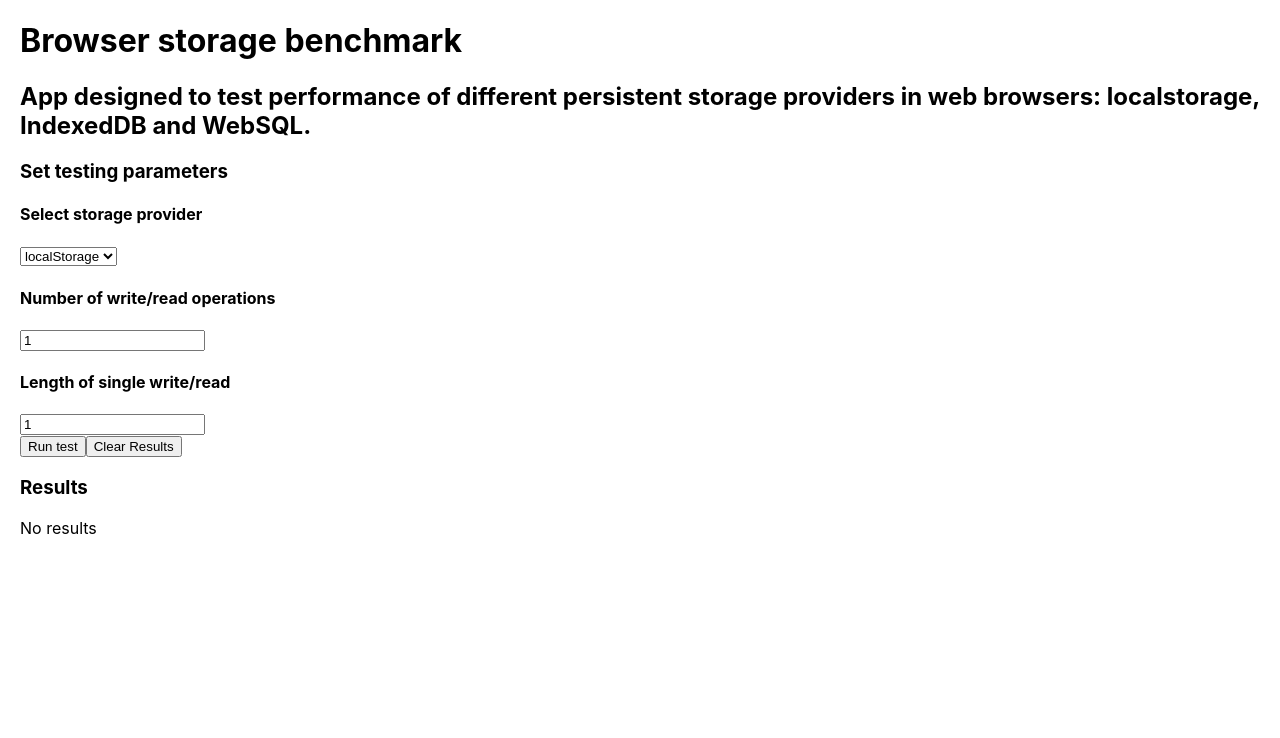
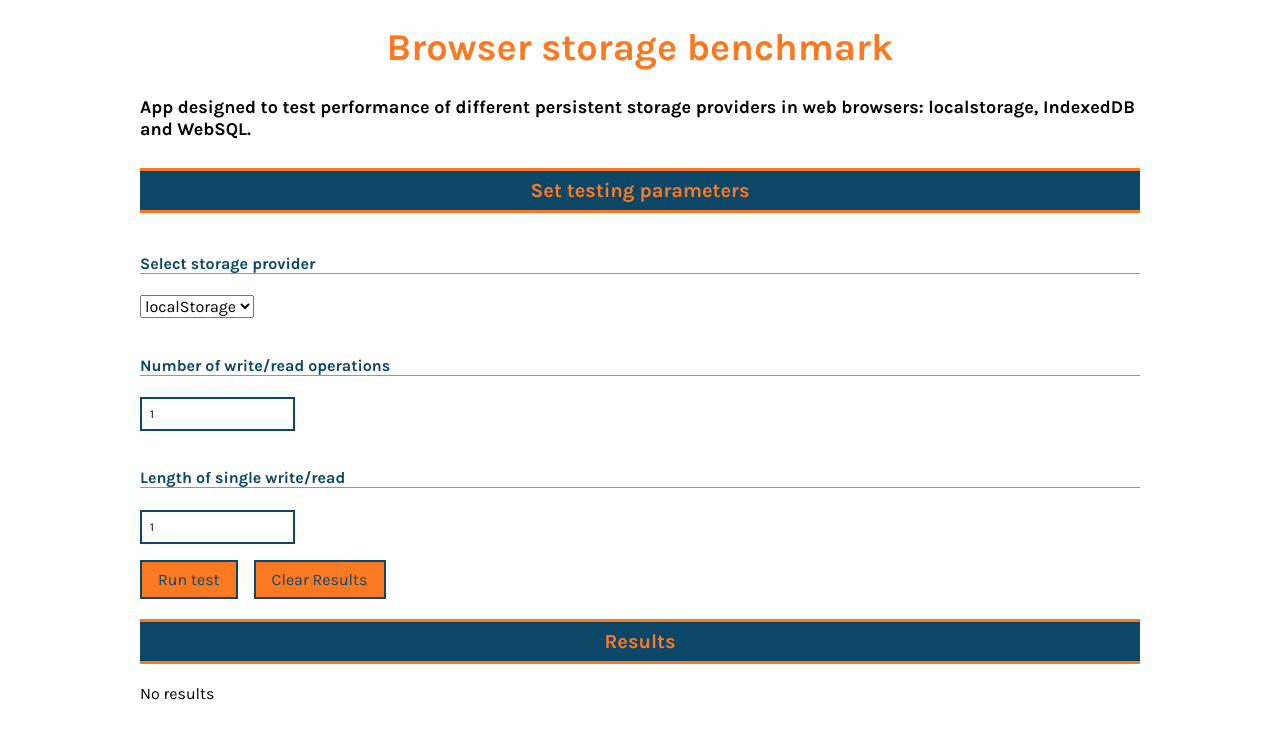
Before and after one commit to jablpiotrek/browser-storage-benchmark, a React (Create React App) app: page / in a window 1280 px wide. Shown: the top 738 px of the page. Built offline with nearby package versions, Linux system fonts and the light colour scheme.

Commit message:
update UI

```diff
--- a/src/App.jsx
+++ b/src/App.jsx
@@ -2,7 +2,7 @@
 import Controls from './components/Controls';
 import Results from './components/Results';
 import Header from './components/Header';
-import './styles/App.scss';
+import './styles/app.scss';
 
 export default class App extends Component {
   constructor(props) {
@@ -39,7 +39,7 @@
   render() {
     const { results, isBusy } = this.state;
     return (
-      <div className="App">
+      <div className="app">
         <Header />
         <Controls
           handleAddResult={this.addResult}
--- a/src/components/Controls.jsx
+++ b/src/components/Controls.jsx
@@ -1,6 +1,8 @@
 import React, { Component } from 'react';
 import PropTypes from 'prop-types';
 import storageBenchmark from '../helpers/storage-benchmark';
+
+import '../styles/controls.scss';
 
 export default class Controls extends Component {
   constructor(props) {
@@ -122,9 +124,11 @@
             onChange={this.handleChange}
             className="controls__input"
           />
-          {errors.number ? errorText(number.min, number.max) : null}
+          <p className="controls__error">
+            {errors.number ? errorText(number.min, number.max) : null}
+          </p>
         </div>
-        <div>
+        <div className="controls__section">
           <h4 className="controls__section-heading">Length of single write/read</h4>
           <input
             type="text"
@@ -133,7 +137,9 @@
             onChange={this.handleChange}
             className="controls__input"
           />
-          {errors.size ? errorText(size.min, size.max) : null}
+          <p className="controls__error">
+            {errors.size ? errorText(size.min, size.max) : null}
+          </p>
         </div>
         <div className="controls__section">
           <button
--- a/src/components/Header.jsx
+++ b/src/components/Header.jsx
@@ -1,10 +1,11 @@
 import React from 'react';
+import '../styles/header.scss';
 
 export default function Header() {
   return (
     <div className="header">
-      <h1>Browser storage benchmark</h1>
-      <h2>
+      <h1 className="header__title">Browser storage benchmark</h1>
+      <h2 className="header__subtitle">
         App designed to test performance of different persistent storage
         providers in web browsers: localstorage, IndexedDB and WebSQL.
       </h2>
--- a/src/components/Results.jsx
+++ b/src/components/Results.jsx
@@ -1,9 +1,11 @@
 import React from 'react';
 import PropTypes from 'prop-types';
 
+import '../styles/results.scss';
+
 function Results(props) {
   const { results, handleDeleteResult } = props;
-  const resultsTable = results.map(result => (
+  const resultsTable = results.slice(0).reverse().map(result => (
     <tr
       key={result.id}
       className="results__table-row"
--- a/src/styles/App.scss
+++ b/src/styles/App.scss
@@ -1,3 +1,14 @@
-.App {
-  margin: 20px;
+@import './globals.scss';
+
+.app {
+  margin: $spacer / 2 $spacer;
+
+  @media screen and (min-width: $screen-medium) {
+    margin: $spacer auto;
+    max-width: 700px;
+  }
+
+  @media screen and (min-width: $screen-large) {
+    max-width: 1000px;
+  }
 }
--- /dev/null
+++ b/src/styles/controls.scss
@@ -0,0 +1,46 @@
+@import './globals.scss';
+
+.controls {
+ &__section {
+   display: flex;
+   flex-wrap: wrap;
+   align-items: center;
+ }
+
+ &__section-heading {
+   width: 100%;
+ }
+
+ &__input {
+  margin: 0 $spacer * 2 0 0;
+ }
+
+ &__section {
+  margin: $spacer * 2 0;
+ }
+
+ &__error {
+  color: $color-secondary;
+  margin: 0;
+ }
+
+ &__button {
+   padding: $spacer $spacer * 2;
+   margin: 0 $spacer;
+   border: 2px solid $color-primary;
+   background-color: $color-secondary;
+   color: $color-primary;
+   font-size: 16px;
+   &:first-child {
+     margin-left: 0;
+   }
+
+   &:hover,
+   &:focus,
+   &:disabled {
+    background-color: $color-primary;
+    color: $color-secondary;
+    border-color: $color-secondary;
+   }
+ }
+}
--- /dev/null
+++ b/src/styles/globals.scss
@@ -0,0 +1,56 @@
+@import url('https://fonts.googleapis.com/css?family=Karla:400,700&display=swap');
+
+$color-primary: #0C4767;
+$color-secondary: #FA7921;
+$black: black;
+
+$spacer: 8px;
+
+$screen-medium: 768px;
+$screen-large: 1024px;
+
+$font: 'Karla', sans-serif;
+
+h1,
+h2,
+h3,
+h4,
+h5,
+h6,
+p,
+a,
+input,
+select,
+label,
+button,
+th,
+td {
+  color: $black;
+  font-family: $font;
+}
+
+h3 {
+  background-color: $color-primary;
+  color: $color-secondary;
+  padding: $spacer;
+  text-align: center;
+  border: solid $color-secondary;
+  border-width: 3px 0;
+  font-size: 20px;
+  font-weight: 700;
+}
+
+h4 {
+  color: $color-primary;
+  border-bottom: $color-secondary 1px solid;
+}
+
+input {
+  border: 2px solid $color-primary;
+  padding: $spacer;
+  font-size: 12px;
+}
+
+select {
+  font-size: 16px;
+}
--- /dev/null
+++ b/src/styles/header.scss
@@ -0,0 +1,20 @@
+@import './globals.scss';
+
+.header {
+ &__title {
+   width: 100%;
+   text-align: center;
+   color: $color-secondary;
+
+   font-size: 24px;
+
+   @media screen and (min-width: $screen-medium) {
+    font-size: 38px;
+   }
+ }
+
+ &__subtitle {
+   padding-bottom: $spacer;
+   font-size: 18px;
+ }
+}
--- /dev/null
+++ b/src/styles/results.scss
@@ -0,0 +1,15 @@
+@import './globals.scss';
+@import './controls.scss';
+
+.results {
+  &__table {
+    &-cell {
+      padding: $spacer / 2;
+      text-align: center;
+    }
+  }
+
+  &__delete-button {
+    @extend .controls__button;
+  }
+}
```
